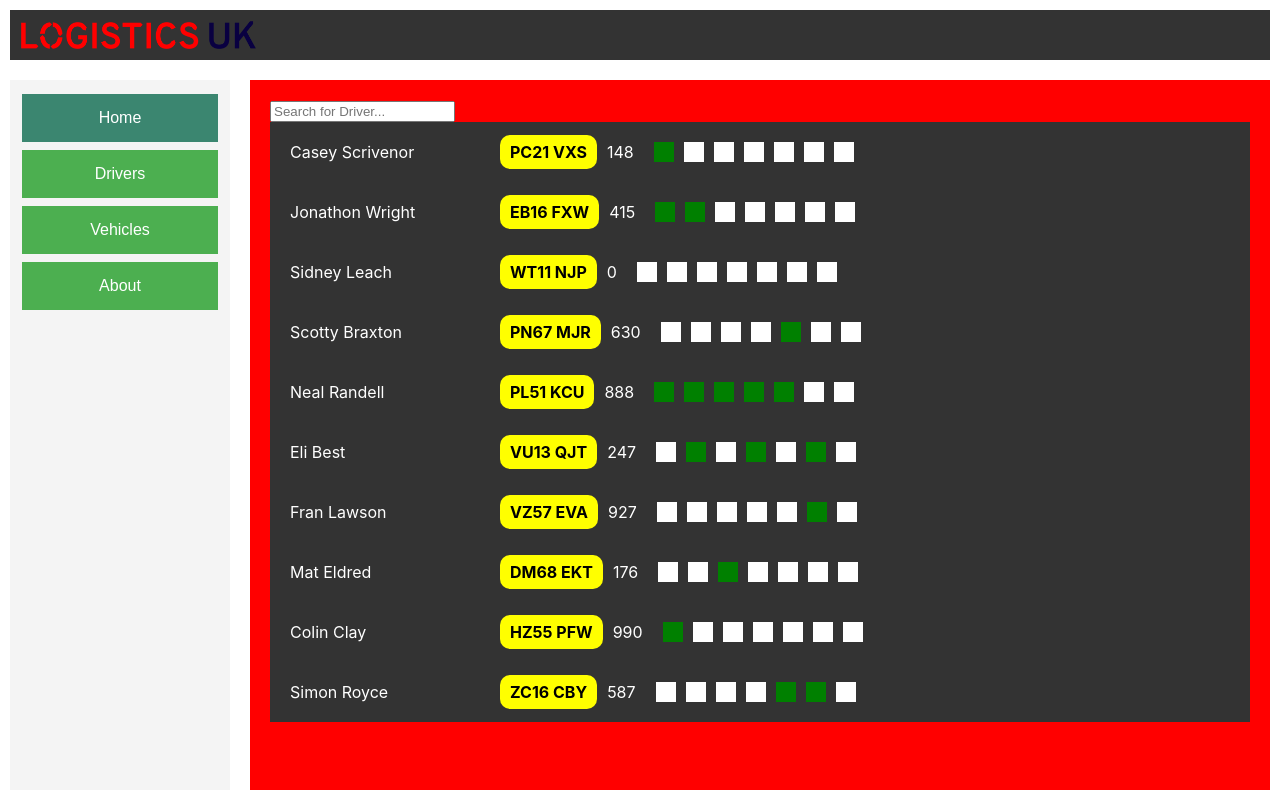
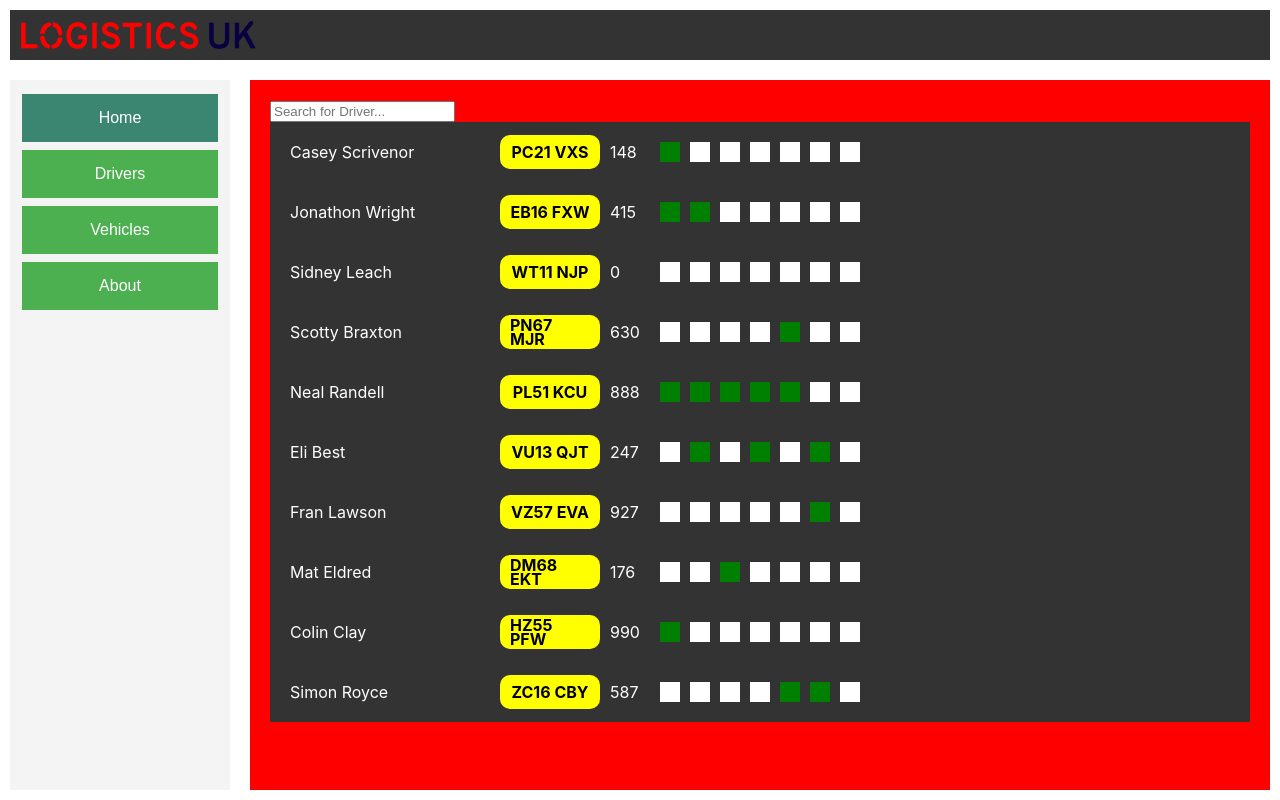
Before and after one commit to devon-rodriguez-davies/logistics-fullstack, a React (Create React App) app: page / in a window 1280 px wide. Built offline with nearby package versions, Linux system fonts and the light colour scheme.

Commit message:
A little bit of formatting

```diff
--- a/src/Components/Styles/Row.css
+++ b/src/Components/Styles/Row.css
@@ -26,6 +26,14 @@
     height: 14px;
     line-height: 14px;
     font-weight: bold;
+    width: 80px;
+    display: flex;
+    justify-content: center;
+    align-items: center;
+}
+
+.minutes {
+    width: 30px;
 }
 
 .day {
```
